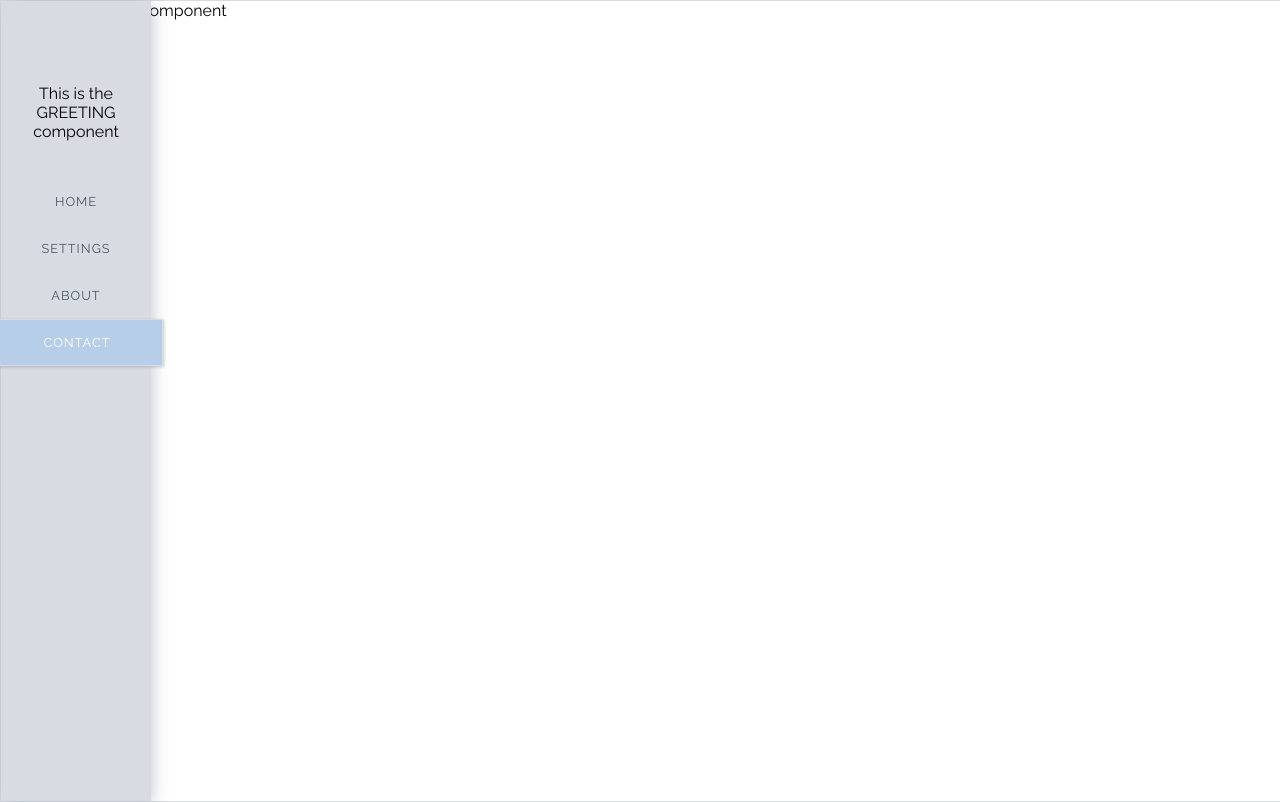
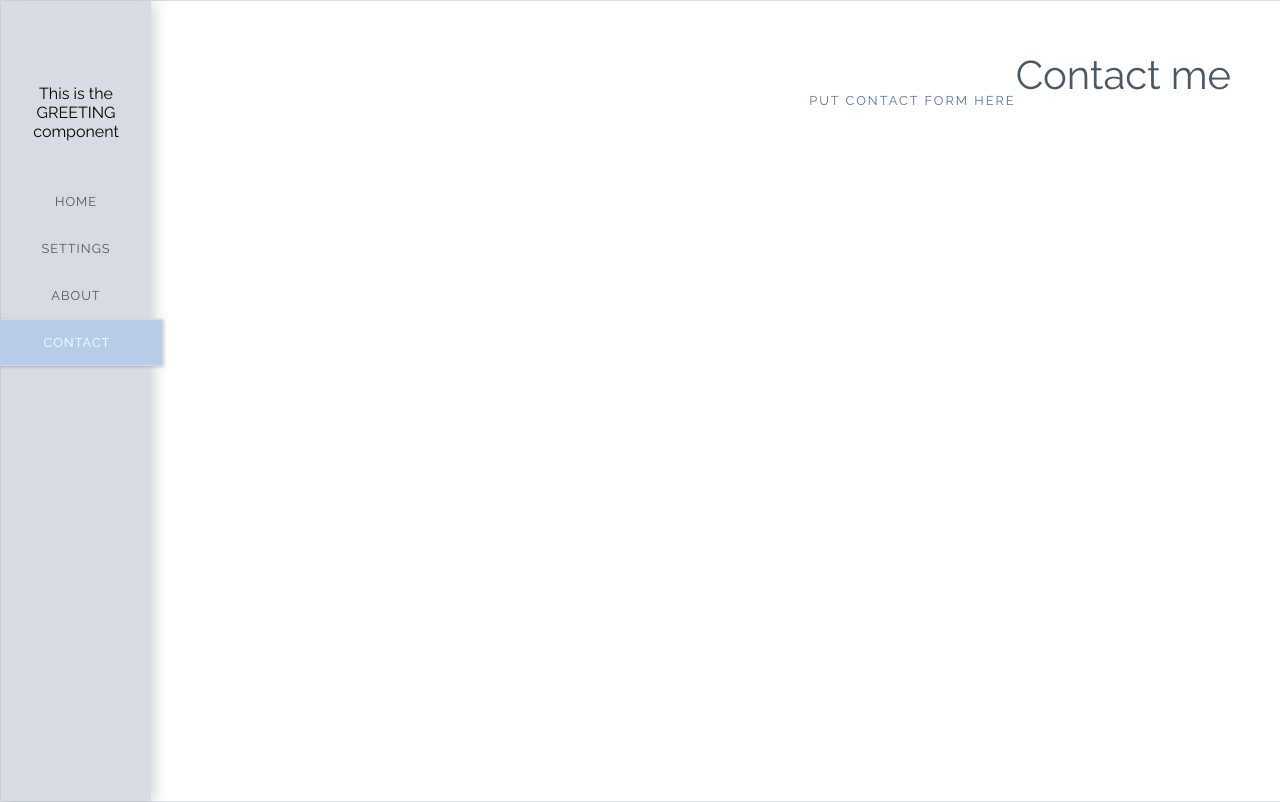
Before and after one commit to emilyannemoses/dashboard-react, a React (Create React App) app: page /contact in a window 1280 px wide. Built offline with nearby package versions, Linux system fonts and the light colour scheme; a web font is replaced by a local one.

Commit message:
saving contact progress

```diff
--- a/src/Contact/Contact.css
+++ b/src/Contact/Contact.css
@@ -0,0 +1,20 @@
+.contact {
+    margin: 0 50px 0 200px;
+    height: 90vh;
+    overflow: scroll;
+    bottom: 0;
+    padding-top: 50px;
+}
+
+.contact-header {
+    font-size: 40px;
+    float: right;
+    color: #495867;
+}
+
+.contact-form {
+    text-align: center;
+    margin-top: 20px;
+    margin-bottom: 20px;
+    line-height: 1.5;
+}
--- a/src/Contact/Contact.js
+++ b/src/Contact/Contact.js
@@ -5,7 +5,14 @@ class Contact extends Component {
 
     render() {
         return (
-            <div>This is the Contact component</div>
+            <div className="contact">
+                <div className="contact-header">Contact me</div>
+                <div className="contact-form">
+                    <p>
+                        Put contact form here
+                    </p>
+                </div>
+            </div>
         )
     }
 }
```
